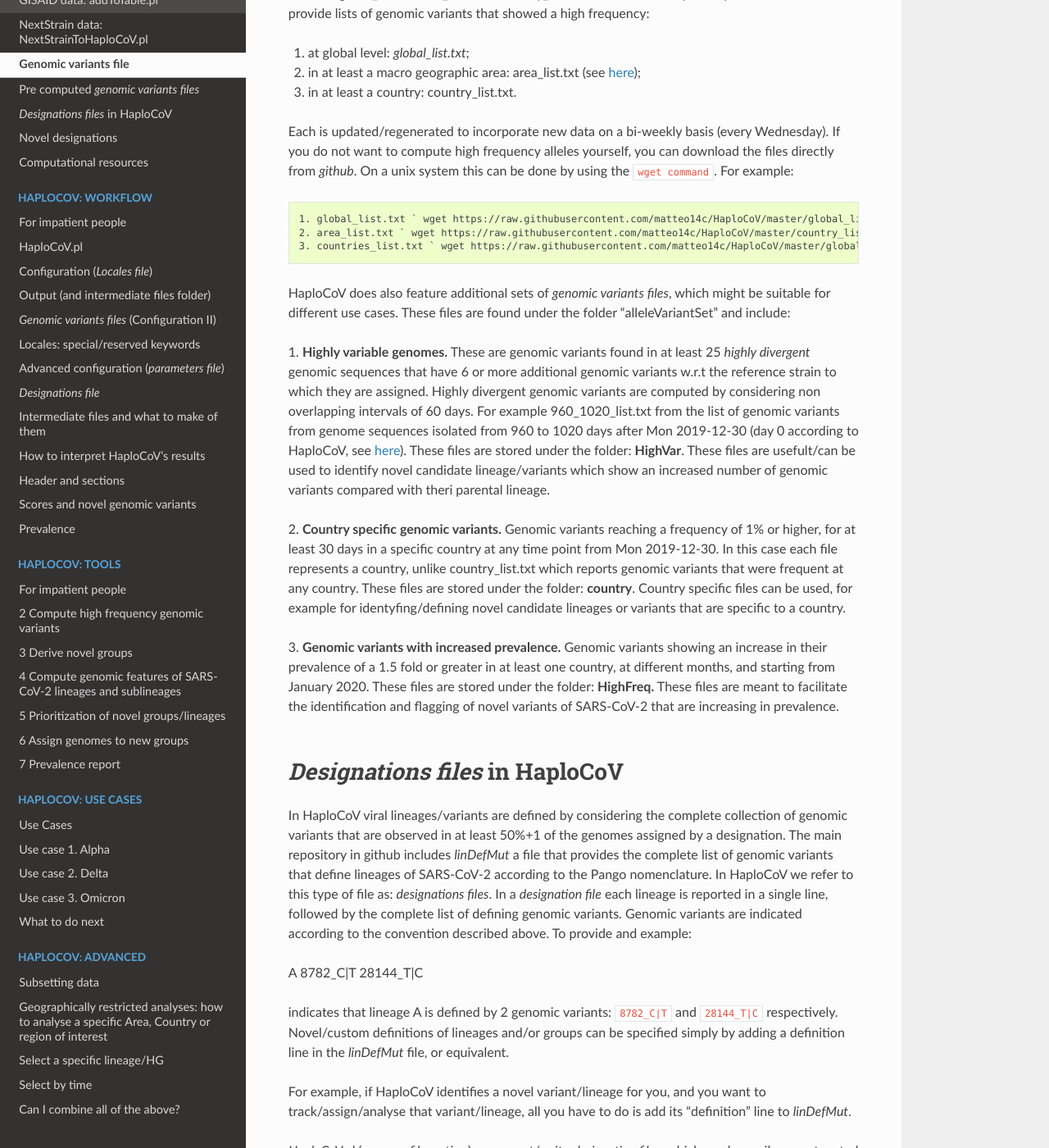
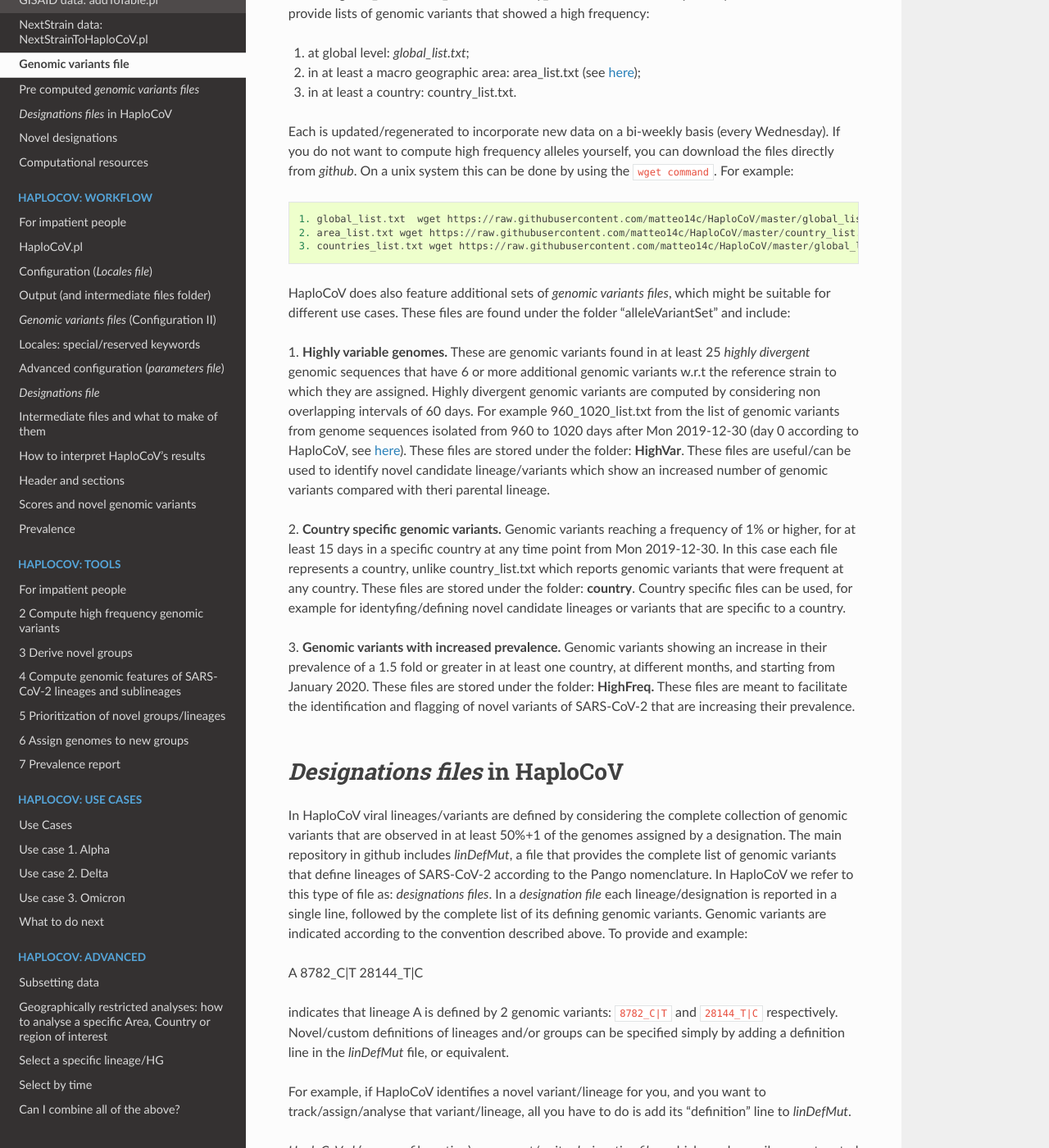
Before and after one commit to matteo14c/HaploCoV, a Sphinx documentation site: the page built from docs/source/genomic.rst, in a window 1280 px wide and 1400 px high, scrolled down 1056 px. Shown: the whole window at 82% size. Built offline with Sphinx 7.4.7 and the Read the Docs theme 2.0.0, drawn with Linux system fonts in a browser that asks for light colours; some of the changed text lies outside the part shown.

Commit message:
Update genomic.rst

```diff
--- a/docs/source/genomic.rst
+++ b/docs/source/genomic.rst
@@ -5,7 +5,7 @@
 HaploCoV uses a collection of genomic variants with high frequency (at a specific time or place) to augment a "target nomenclature" and identify **candidate** novel variants or lineages.
 By genomic variant, here we mean a variant in the genome, or better w.r.t the reference genome assembly of SARS-CoV-2. Although the specification of the adjective "genomic" might sound verbose, we prefer to use it throughout the manual to avoid confusion between "viral variants" or variants of the virus.
 
-The utility *computeAF.pl* included in HaploCoV can be used to analyse a file in HaploCoV format and identify high frequency genomic variants. By default *computeAF.pl* will flag all the genomic variants that displayed a frequency of 1%, for more than 30 non consecutive days during the pandemic (i.e. or derived from the input data).
+The utility *computeAF.pl* included in HaploCoV can be used to analyse a file in HaploCoV format and identify high frequency genomic variants. By default *computeAF.pl* will flag all the genomic variants that displayed a frequency of 1%, for more than 15 non consecutive days during the pandemic (i.e. or derived from the input data).
 
 The output of *computeAF.pl* are *genomic variants files*.These files have a very streamlined format which is briefly illustrated below. Each genomic variant is reported  according to the following format:
 
@@ -36,26 +36,26 @@
 
 ::
 
- 1. global_list.txt ` wget https://raw.githubusercontent.com/matteo14c/HaploCoV/master/global_list.txt`
- 2. area_list.txt ` wget https://raw.githubusercontent.com/matteo14c/HaploCoV/master/country_list.txt`
- 3. countries_list.txt ` wget https://raw.githubusercontent.com/matteo14c/HaploCoV/master/global_list.txt`
+ 1. global_list.txt  wget https://raw.githubusercontent.com/matteo14c/HaploCoV/master/global_list.txt
+ 2. area_list.txt wget https://raw.githubusercontent.com/matteo14c/HaploCoV/master/country_list.txt
+ 3. countries_list.txt wget https://raw.githubusercontent.com/matteo14c/HaploCoV/master/global_list.txt
 
 HaploCoV does also feature additional sets of *genomic variants files*, which might be suitable for different use cases.
 These files are found under the folder "alleleVariantSet" and include:
 
-| 1. **Highly variable genomes.** These are genomic variants found in at least 25 *highly divergent* genomic sequences that have 6 or more additional genomic variants w.r.t the reference strain to which they are assigned. Highly divergent genomic variants are computed by considering non overlapping intervals of 60 days. For example 960\_1020\_list.txt from the list of genomic variants from genome sequences isolated from 960 to 1020 days after Mon 2019-12-30 (day 0 according to HaploCoV, see `here <https://haplocov.readthedocs.io/en/latest/metadata.html#dates-and-time-in-haplocov>`_). These files are stored under the folder: **HighVar**. These files are usefult/can be used to identify novel candidate lineage/variants which show an increased number of genomic variants compared with theri parental lineage.
+| 1. **Highly variable genomes.** These are genomic variants found in at least 25 *highly divergent* genomic sequences that have 6 or more additional genomic variants w.r.t the reference strain to which they are assigned. Highly divergent genomic variants are computed by considering non overlapping intervals of 60 days. For example 960\_1020\_list.txt from the list of genomic variants from genome sequences isolated from 960 to 1020 days after Mon 2019-12-30 (day 0 according to HaploCoV, see `here <https://haplocov.readthedocs.io/en/latest/metadata.html#dates-and-time-in-haplocov>`_). These files are stored under the folder: **HighVar**. These files are useful/can be used to identify novel candidate lineage/variants which show an increased number of genomic variants compared with theri parental lineage.
 |
-| 2. **Country specific genomic variants.** Genomic variants reaching a frequency of 1% or higher, for at least 30 days in a specific country at any time point from Mon 2019-12-30. In this case each file represents a country, unlike country_list.txt which reports genomic variants that were frequent at any country. These files are stored under the folder: **country**. Country specific files can be used, for example for identyfing/defining novel candidate lineages or variants that are specific to a country.
+| 2. **Country specific genomic variants.** Genomic variants reaching a frequency of 1% or higher, for at least 15 days in a specific country at any time point from Mon 2019-12-30. In this case each file represents a country, unlike country_list.txt which reports genomic variants that were frequent at any country. These files are stored under the folder: **country**. Country specific files can be used, for example for identyfing/defining novel candidate lineages or variants that are specific to a country.
 |
-| 3. **Genomic variants with increased prevalence.** Genomic variants showing an increase in their prevalence of a 1.5 fold or greater in at least one country, at different months, and starting from January 2020. These files are stored under the folder: **HighFreq.**  These files are meant to facilitate the identification and flagging of novel variants of SARS-CoV-2 that are increasing in prevalence.
+| 3. **Genomic variants with increased prevalence.** Genomic variants showing an increase in their prevalence of a 1.5 fold or greater in at least one country, at different months, and starting from January 2020. These files are stored under the folder: **HighFreq.**  These files are meant to facilitate the identification and flagging of novel variants of SARS-CoV-2 that are increasing their prevalence.
 |
 
 *Designations files* in HaploCoV
 =============================================
 
 In HaploCoV viral lineages/variants are defined by considering the complete collection of genomic variants that are observed in at least 50%+1 of the genomes assigned by a designation.
-The main repository in github includes *linDefMut* a file that provides the complete list of genomic variants that define lineages of SARS-CoV-2 according to the Pango nomenclature. In HaploCoV we refer to this type of file as: *designations files*.
-In a *designation file* each lineage is reported in a single line, followed by the complete list of defining genomic variants.
+The main repository in github includes *linDefMut*, a file that provides the complete list of genomic variants that define lineages of SARS-CoV-2 according to the Pango nomenclature. In HaploCoV we refer to this type of file as: *designations files*.
+In a *designation file* each lineage/designation is reported in a single line, followed by the complete list of its defining genomic variants.
 Genomic variants are indicated according to the convention described above.
 To provide and example:
 
```
Also changed, not shown: other parts of docs/source/genomic.rst (+1 -1 lines).
